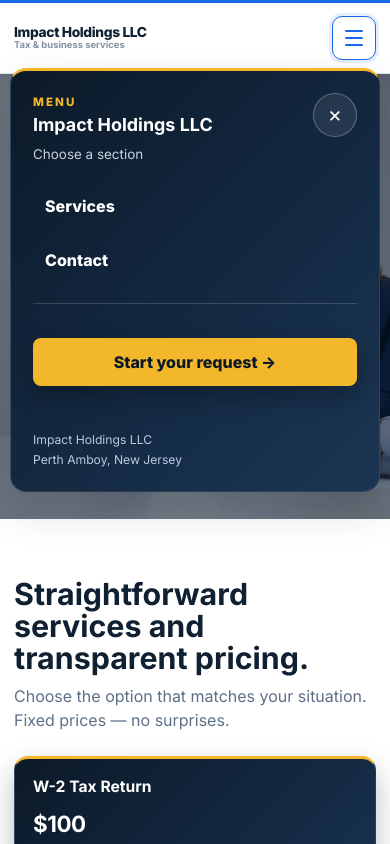
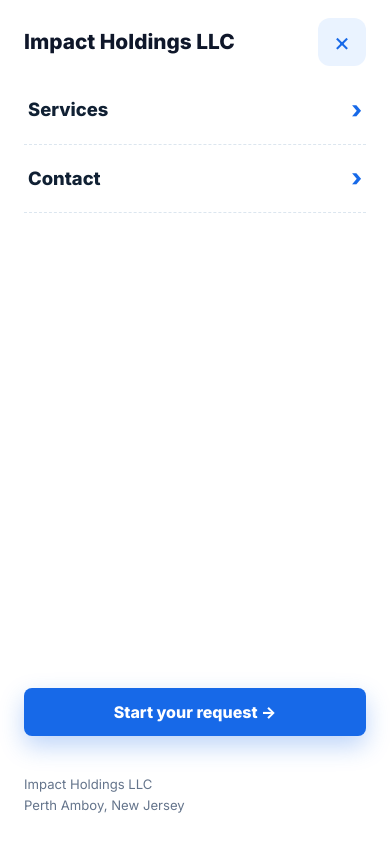
Before and after one commit to impactlabsglobal/impact-holdings-website, a plain HTML site: page index.html in a window 390 px wide. Both pictures are taken after a click on the heading "Open menu". Shown: the top 844 px of the page. Drawn offline with Linux system fonts and the light colour scheme; a script that the page names is missing.

Commit message:
Mobile menu goes Stripe-style: full-screen light panel, chevron rows, dashed dividers, big X

```diff
--- a/index.html
+++ b/index.html
@@ -378,6 +378,20 @@
     .mobile-menu-panel .menu-cta{background:#f2b72b;color:#0c1928;box-shadow:0 10px 24px rgba(0,0,0,.28)}
     .mobile-menu-panel .menu-cta:hover{background:#e0a91c;color:#0c1928}
     .mobile-menu-panel .menu-footer{color:#b9cae0}
+    /* Mobile menu — Stripe-style full screen, light, our colors (2026-11-26): replaces the navy card above */
+    .mobile-menu-panel{position:fixed;inset:0;width:auto;max-height:none;padding:18px 24px 28px;background:#fff;color:#102033;border:0;border-radius:0;box-shadow:none;display:flex;flex-direction:column;overflow-y:auto;z-index:10000}
+    .mobile-menu-panel .site-menu-head{margin-bottom:10px}
+    .mobile-menu-panel #menuTitle{color:#0f172a;font-size:1.3rem;font-weight:900;line-height:1.2}
+    .mobile-menu-panel .menu-close{width:48px;height:48px;border:0;border-radius:12px;background:#eaf3ff;color:#1769e8;font-size:1.6rem;line-height:1;flex:0 0 auto}
+    .mobile-menu-panel .menu-close:hover,.mobile-menu-panel .menu-close:focus-visible{background:#dbeafe;color:#0e3f86;outline:0}
+    .mobile-menu-panel .site-menu-links{display:grid;gap:0}
+    .mobile-menu-panel .site-menu-links a{display:flex;align-items:center;justify-content:space-between;gap:16px;padding:20px 4px;border-radius:0;font-size:1.15rem;font-weight:800;color:#102033;border-bottom:1px dashed #dce6ef}
+    .mobile-menu-panel .site-menu-links a::after{content:'›';color:#1769e8;font-size:1.5rem;font-weight:800;line-height:1}
+    .mobile-menu-panel .site-menu-links a:hover,.mobile-menu-panel .site-menu-links a:focus-visible{background:#f4f8fb;color:#102033;box-shadow:none;outline:0}
+    .mobile-menu-panel .site-menu-divider{display:none}
+    .mobile-menu-panel .menu-cta{margin-top:auto;width:100%;background:var(--blue,#1769e8);color:#fff;box-shadow:0 10px 24px rgba(23,105,232,.28)}
+    .mobile-menu-panel .menu-cta:hover{background:#0e5bd7;color:#fff}
+    .mobile-menu-panel .menu-footer{margin-top:16px;color:#64748b;font-size:.82rem;line-height:1.6}
     @media(max-width:420px){.site-header .brand-copy{font-size:.86rem}.site-header .brand-copy small{font-size:.59rem}}
     @media(max-width:900px) and (min-width:561px){.footer-grid{grid-template-columns:repeat(2,minmax(0,1fr));gap:24px}.footer-grid>div:first-child{grid-column:1/-1}}
     @media(max-width:560px){.footer-grid{gap:22px}.footer-social-button{max-width:100%;font-size:.8rem!important}.footer-contact a{align-items:flex-start;word-break:break-word}}
@@ -445,8 +459,7 @@
         <details class="mobile-menu" id="mobileMenu">
           <summary class="menu-trigger" id="menuTrigger" aria-label="Open menu"><span></span><span></span><span></span></summary>
           <div class="mobile-menu-panel">
-            <div class="site-menu-head"><div class="menu-head-copy"><span class="menu-kicker" id="menuKicker">Menu</span><strong id="menuTitle">Impact Holdings LLC</strong></div><button class="menu-close" id="menuClose" type="button" aria-label="Close menu">×</button></div>
-            <p class="menu-subtitle" id="menuSubtitle">Choose a section</p>
+            <div class="site-menu-head"><strong id="menuTitle">Impact Holdings LLC</strong><button class="menu-close" id="menuClose" type="button" aria-label="Close menu">×</button></div>
             <nav class="site-menu-links" aria-label="Mobile navigation">
               <a id="menuTax" href="#services">Services</a>
               <a id="menuContact" href="#contact">Contact</a>
@@ -585,7 +598,7 @@
     var languageToggle = document.getElementById('languageToggle');
     var languageSets = {
       en: [
-        ['#menuKicker','Menu'],['#menuTitle','Impact Holdings LLC'],['#menuSubtitle','Choose a section'],['#menuCta','Start your request →'],['#menuTax','Services'],['#menuContact','Contact'],['.nav-links a:nth-child(1)','Services'],['.nav-links a:nth-child(2)','Contact'],
+        ['#menuTitle','Impact Holdings LLC'],['#menuCta','Start your request →'],['#menuTax','Services'],['#menuContact','Contact'],['.nav-links a:nth-child(1)','Services'],['.nav-links a:nth-child(2)','Contact'],
         ['.nav-price','Prices'],['.nav-cta','Get started'],['.quick-actions a:nth-child(1)','Services & prices'],['.quick-actions a:nth-child(2)','Start request'],
         ['.eyebrow','Professional support for every step'],['#hero-title','Taxes made clear. Business built with confidence.'],
         ['.hero-copy p','Professional tax preparation and LLC formation for individuals, contractors, and growing small businesses.'],
@@ -599,7 +612,7 @@
         ['.footer-copy','Professional tax preparation and LLC formation for individuals and small businesses.'],['.footer-column:nth-child(2) h3','Services'],['.footer-column:nth-child(3) h3','Contact'],['.footer-column:nth-child(4) h3','Service area'],['.footer-services a:nth-child(2)','W-2 Tax Return'],['.footer-services a:nth-child(3)','Uber/Lyft 1099'],['.footer-services a:nth-child(4)','LLC formation'],['.footer-services a:nth-child(5)','Start your request'],
       ],
       es: [
-        ['#menuKicker','Menú'],['#menuTitle','Impact Holdings LLC'],['#menuSubtitle','Elige una sección'],['#menuCta','Comenzar solicitud →'],['#menuTax','Servicios'],['#menuContact','Contacto'],['.nav-links a:nth-child(1)','Servicios'],['.nav-links a:nth-child(2)','Contacto'],
+        ['#menuTitle','Impact Holdings LLC'],['#menuCta','Comenzar solicitud →'],['#menuTax','Servicios'],['#menuContact','Contacto'],['.nav-links a:nth-child(1)','Servicios'],['.nav-links a:nth-child(2)','Contacto'],
         ['.nav-price','Precios'],['.nav-cta','Comenzar'],['.quick-actions a:nth-child(1)','Servicios y precios'],['.quick-actions a:nth-child(2)','Solicitar ahora'],
         ['.eyebrow','Apoyo profesional en cada paso'],['#hero-title','Impuestos claros. Negocios con confianza.'],
         ['.hero-copy p','Preparación profesional de impuestos y formación de LLC para individuos, contratistas y pequeños negocios.'],
```
